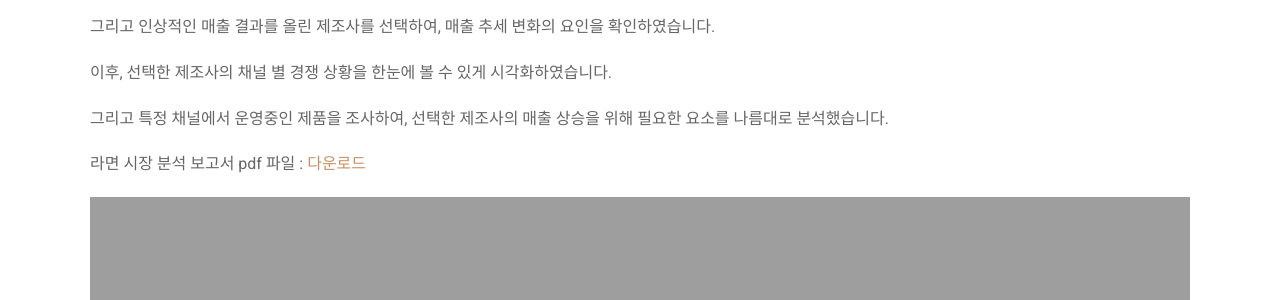
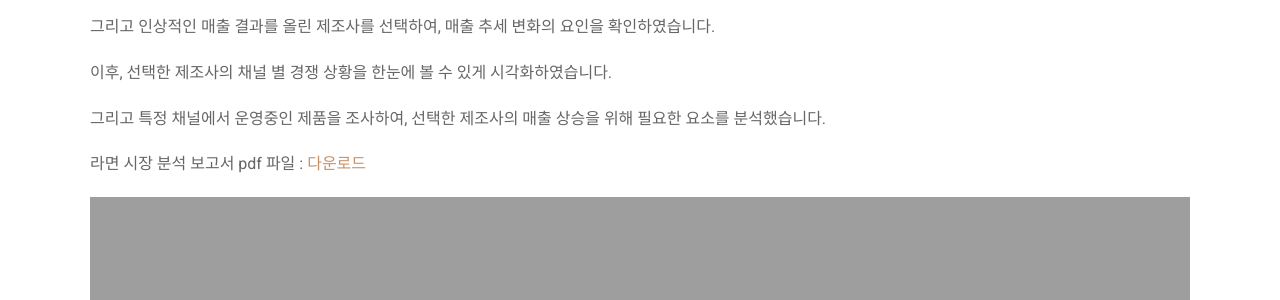
Before and after one commit to vanillapapaya/vanillapapaya.github.io, a Jekyll site: the page built from projects/ramen.md, in a window 1280 px wide and 900 px high. Shown: the part 283-583 px from the top of the window. Built offline with Jekyll 4.4.1, drawn with Linux system fonts in a browser that asks for light colours; nearby versions of some CDN libraries.

Commit message:
add project

```diff
--- a/projects/ramen.md
+++ b/projects/ramen.md
@@ -14,16 +14,16 @@
 
 이후, 선택한 제조사의 채널 별 경쟁 상황을 한눈에 볼 수 있게 시각화하였습니다.
 
-그리고 특정 채널에서 운영중인 제품을 조사하여, 선택한 제조사의 매출 상승을 위해 필요한 요소를 나름대로 분석했습니다.
+그리고 특정 채널에서 운영중인 제품을 조사하여, 선택한 제조사의 매출 상승을 위해 필요한 요소를 분석했습니다.
 
 라면 시장 분석 보고서 pdf 파일 : [다운로드][pdflink]
 
 
-{% include image.html url="http://vanillapapaya.github.io" image="projects/proj-1/Ramen_Market_Analysis_vanillapapaya.슬라이드3.jpg" %}
+{% include image.html mage="projects/proj-ramen/Ramen_Market_Analysis_vanillapapaya.슬라이드3.jpg" %}
 
-{% include image.html url="http://vanillapapaya.github.io" image="projects/proj-1/Ramen_Market_Analysis_vanillapapaya.슬라이드9.jpg" %}
+{% include image.html image="projects/proj-ramen/Ramen_Market_Analysis_vanillapapaya.슬라이드9.jpg" %}
 
-{% include image.html url="http://vanillapapaya.github.io" image="projects/proj-1/Ramen_Market_Analysis_vanillapapaya.슬라이드20.jpg" %}
+{% include image.html image="projects/proj-ramen/Ramen_Market_Analysis_vanillapapaya.슬라이드20.jpg" %}
 
 
-[pdflink]: projects/proj-1/Ramen_Market_Analysis_vanillapapaya.pdf
+[pdflink]: projects/proj-ramen/Ramen_Market_Analysis_vanillapapaya.pdf
```
